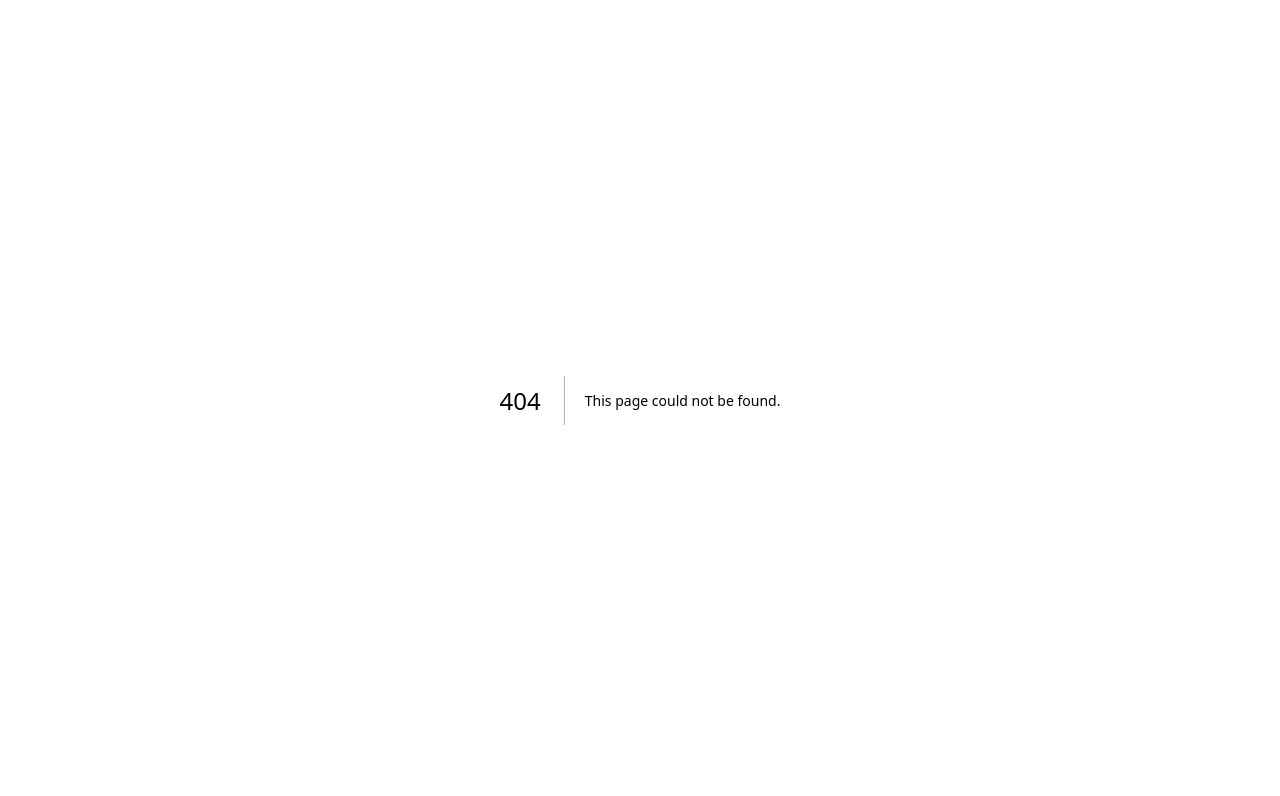
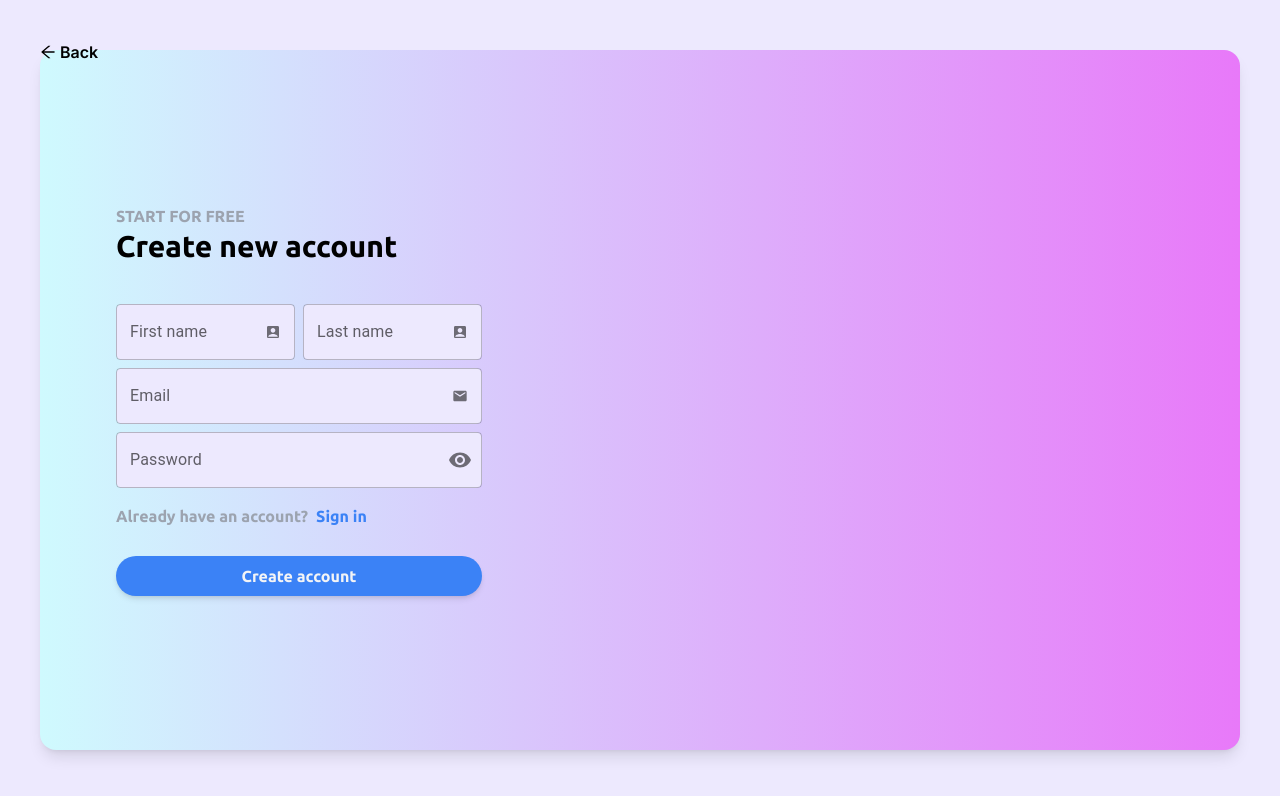
Before and after one commit to joaoalbertoredondo/100-days-of-code, a Next.js app: page /create-account in a window 1280 px wide. Before the commit this address had no page. Shown: the top 796 px of the page. Built offline with nearby package versions, Linux system fonts and the light colour scheme.

Commit message:
create account component

```diff
--- a/app/components/ContactUs/ContactUs.tsx
+++ b/app/components/ContactUs/ContactUs.tsx
@@ -63,7 +63,7 @@ function ContactUs() {
                 type="text"
                 placeholder="Name"
                 className="p-2 rounded-xl text-sm border border-gray-300 focus:outline-blue-400"
-                onChange={(e) => setName(e.target.value)}
+
                 required
               />
 
--- /dev/null
+++ b/app/components/CreateAccount/CreateAccount.tsx
@@ -0,0 +1,146 @@
+"use client";
+
+import Image from "next/image";
+import bgImage from "../../../assets/create-account/background.jpg";
+import Link from "next/link";
+import {
+  FormControl,
+  IconButton,
+  InputAdornment,
+  InputLabel,
+  OutlinedInput,
+  TextField,
+} from "@mui/material";
+import {
+  MdAccountBox,
+  MdMail,
+  MdVisibility,
+  MdVisibilityOff,
+} from "react-icons/md";
+import { useState } from "react";
+
+function CreateAccount() {
+  const [firstName, setFirstName] = useState("");
+  const [lastName, setLastName] = useState("");
+  const [email, setEmail] = useState("");
+  const [password, setPassword] = useState("");
+
+  const submit = (e: any) => {
+    e.preventDefault();
+    const data = {
+      firstName,
+      lastName,
+      email,
+      password,
+    };
+    console.log(data);
+  };
+
+  const [showPassword, setShowPassword] = useState(false);
+
+  const handleClickShowPassword = () => setShowPassword((show) => !show);
+
+  const handleMouseDownPassword = (
+    event: React.MouseEvent<HTMLButtonElement>
+  ) => {
+    event.preventDefault();
+  };
+
+  return (
+    <div className="h-screen bg-violet-100 flex justify-center items-center font-ubuntu px-10">
+      <div className="overflow-hidden rounded-2xl w-[1240px] h-[700px] flex items-center justify-center md:justify-start md:pl-16 bg-violet-50 shadow-lg bg-gradient-to-r from-cyan-100 to-fuchsia-400">
+        <div className="p-3 w-[390px]">
+          <div className="mb-10">
+            <p className="uppercase text-gray-400 font-bold">start for free</p>
+            <h1 className="font-bold text-3xl">Create new account</h1>
+          </div>
+
+          <form onSubmit={submit} className="flex flex-col gap-2">
+            <div className="flex gap-2">
+              <TextField
+                label="First name"
+                variant="outlined"
+                onChange={(e) => setFirstName(e.target.value)}
+                InputProps={{
+                  endAdornment: (
+                    <InputAdornment position="end">
+                      <MdAccountBox />
+                    </InputAdornment>
+                  ),
+                }}
+                className="bg-violet-100 rounded-md"
+              />
+              <TextField
+                label="Last name"
+                variant="outlined"
+                onChange={(e) => setLastName(e.target.value)}
+                InputProps={{
+                  endAdornment: (
+                    <InputAdornment position="end">
+                      <MdAccountBox />
+                    </InputAdornment>
+                  ),
+                }}
+                className="bg-violet-100 rounded-md"
+              />
+            </div>
+            <TextField
+              label="Email"
+              variant="outlined"
+              onChange={(e) => setEmail(e.target.value)}
+              InputProps={{
+                endAdornment: (
+                  <InputAdornment position="end">
+                    <MdMail />
+                  </InputAdornment>
+                ),
+              }}
+              className="bg-violet-100 rounded-md"
+            />
+            <FormControl variant="outlined" className="bg-violet-100 rounded-md">
+              <InputLabel>Password</InputLabel>
+              <OutlinedInput
+                onChange={(e) => setPassword(e.target.value)}
+                type={showPassword ? "text" : "password"}
+                endAdornment={
+                  <InputAdornment position="end">
+                    <IconButton
+                      aria-label="toggle password visibility"
+                      onClick={handleClickShowPassword}
+                      onMouseDown={handleMouseDownPassword}
+                      edge="end"
+                    >
+                      {showPassword ? <MdVisibilityOff /> : <MdVisibility />}
+                    </IconButton>
+                  </InputAdornment>
+                }
+                label="Password"
+              />
+            </FormControl>
+
+            <div className="flex gap-2 mt-2">
+              <p className="font-bold text-gray-400">
+                Already have an account?
+              </p>
+              <Link
+                href="#"
+                className="font-bold text-blue-500 hover:text-blue-600 mb-5"
+              >
+                Sign in
+              </Link>
+            </div>
+
+            <button
+              type="submit"
+              className="font-bold text-gray-100 bg-blue-500 rounded-full w-full hover:bg-blue-600 shadow-md p-2"
+            >
+              Create account
+            </button>
+          </form>
+        </div>
+      </div>
+    </div>
+  );
+}
+
+export default CreateAccount;
--- /dev/null
+++ b/app/create-account/page.tsx
@@ -0,0 +1,13 @@
+import BackPage from "../components/BackPage"
+import CreateAccount from "../components/CreateAccount/CreateAccount"
+
+function page() {
+  return (
+    <div>
+        <BackPage />
+        <CreateAccount />
+    </div>
+  )
+}
+
+export default page
--- a/package.json
+++ b/package.json
@@ -10,6 +10,9 @@
   },
   "dependencies": {
     "@ant-design/icons": "^5.3.7",
+    "@emotion/react": "^11.13.0",
+    "@emotion/styled": "^11.13.0",
+    "@mui/material": "^5.16.5",
     "@next/font": "^14.2.5",
     "google-fonts": "^1.0.0",
     "next": "14.2.5",
--- a/tailwind.config.ts
+++ b/tailwind.config.ts
@@ -12,6 +12,7 @@ const config: Config = {
         "gradient-radial": "radial-gradient(var(--tw-gradient-stops))",
         "gradient-conic":
           "conic-gradient(from 180deg at 50% 50%, var(--tw-gradient-stops))",
+        // "create-acc-bg": "url('./assets/create-account/background.jpg')",
       },
       fontFamily: {
         merri: ["Merriweather"],
```
Also changed, not shown: assets/create-account/background.jpg (added), 1 other file (tests, documents, lock files or other folders).
